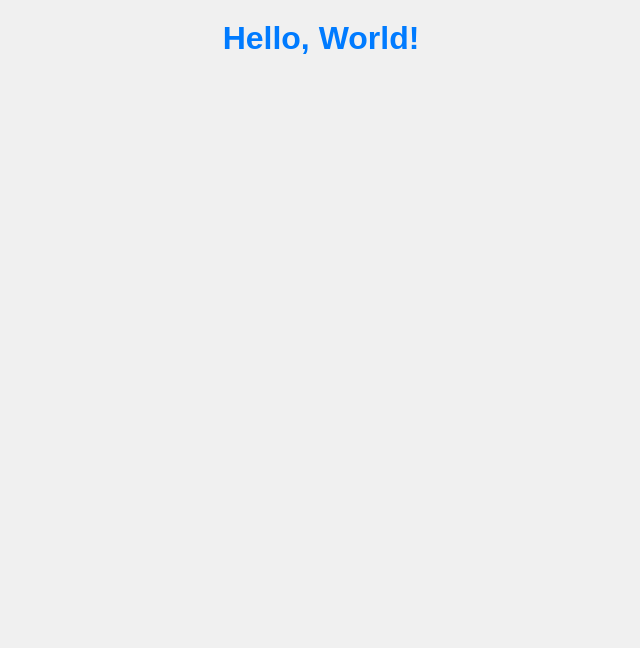
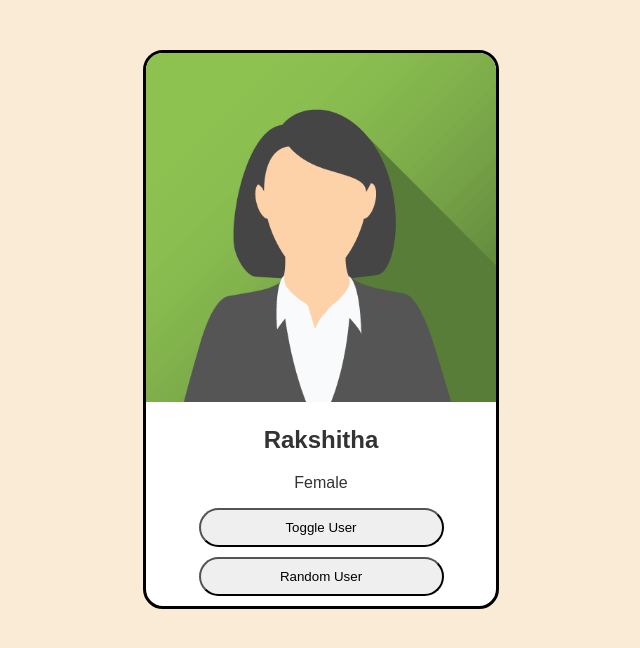
Before and after one commit to Rakshitha-Gouda/webdev-project, a website: page frontend/index.html in a window 1280 px wide. Shown: the whole page, without its empty margins (319-959 px from the left). Drawn offline with Linux system fonts and the light colour scheme.

Commit message:
developed a small application

```diff
--- a/frontend/index.html
+++ b/frontend/index.html
@@ -7,7 +7,16 @@
     <link rel="stylesheet" href="style.css">
 </head>
 <body>
-    <h1>Hello, World!</h1>
+    <div class="card">
+        <img id="card-image" src="jane.png" alt="Image" class="card-image">
+        <h2 id="card-name">Rakshitha</h2>
+        <P id="card-gender">Female</P>
+        <button onclick="toggle()">Toggle User</button>
+        <br>
+
+        <button>Random User</button>
+
+    </div>
     <script src="index.js"></script>
 </body>
 </html>
--- a/frontend/index.js
+++ b/frontend/index.js
@@ -1,2 +1,26 @@
-alert("Connected to the server!");
-alert("this is from, javascript");
+//alert("Connected to the server!");
+//alert("this is from, javascript");
+const users=[
+    {
+        "name": "Rakshitha",
+        "gender": "Female",
+        "image": "jane.png"
+    },
+    {
+        "name": "John",
+        "gender": "Male",
+        "image": "john.png"
+    }
+]
+
+var curIndex=0;
+function toggle()
+{
+    if(curIndex==0)
+        curIndex=1;
+    else
+        curIndex=0;
+    document.getElementById("card-image").src=users[curIndex].image;
+    document.getElementById("card-name").innerText=users[curIndex].name;
+    document.getElementById("card-gender").innerText=users[curIndex].gender;
+}
--- a/frontend/style.css
+++ b/frontend/style.css
@@ -1,5 +1,5 @@
 body {
-    background-color: #f0f0f0;
+    background-color: antiqueWhite;
     color: #333;
     font-family: Arial, sans-serif;
     margin: 0;
@@ -10,3 +10,29 @@ h1 {
     text-align: center;
     margin-top: 20px;
 }
+
+.card{
+    border-style: solid;
+    border-width: 3px;
+    border-color: black;
+    width: 350px;
+    border-radius: 20px;
+    overflow: hidden;
+    text-align: center;
+    margin-top: 50px;
+    margin-left: auto;
+    margin-right: auto;
+    background-color: white;
+}
+
+.card img{
+    width: 100%;
+
+}
+
+.card button{
+    width: 70%;
+    border-radius: 20px;
+    padding: 10px;
+    margin-bottom: 10px;
+}
```
Also changed, not shown: frontend/jane.png (added).
